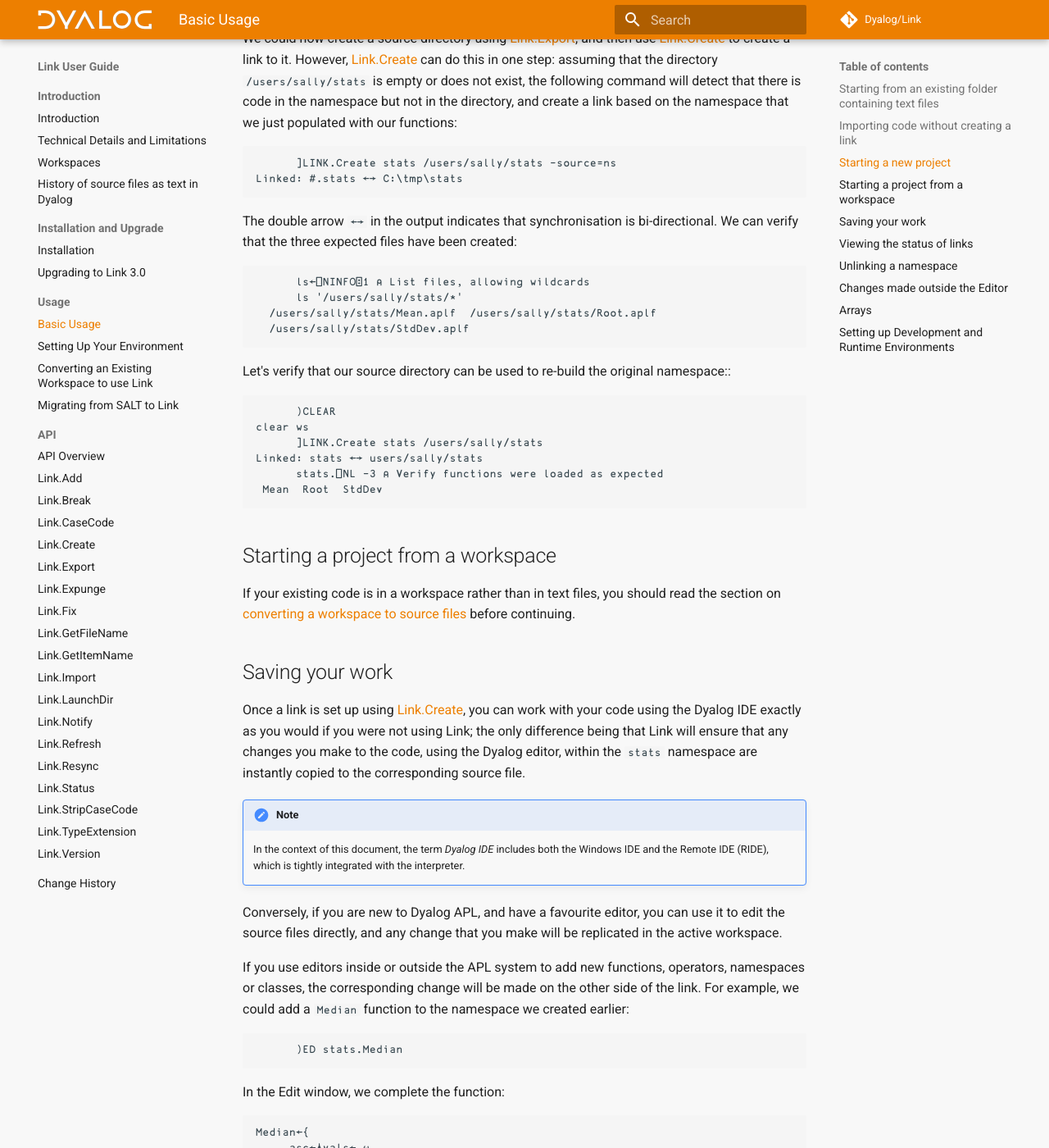
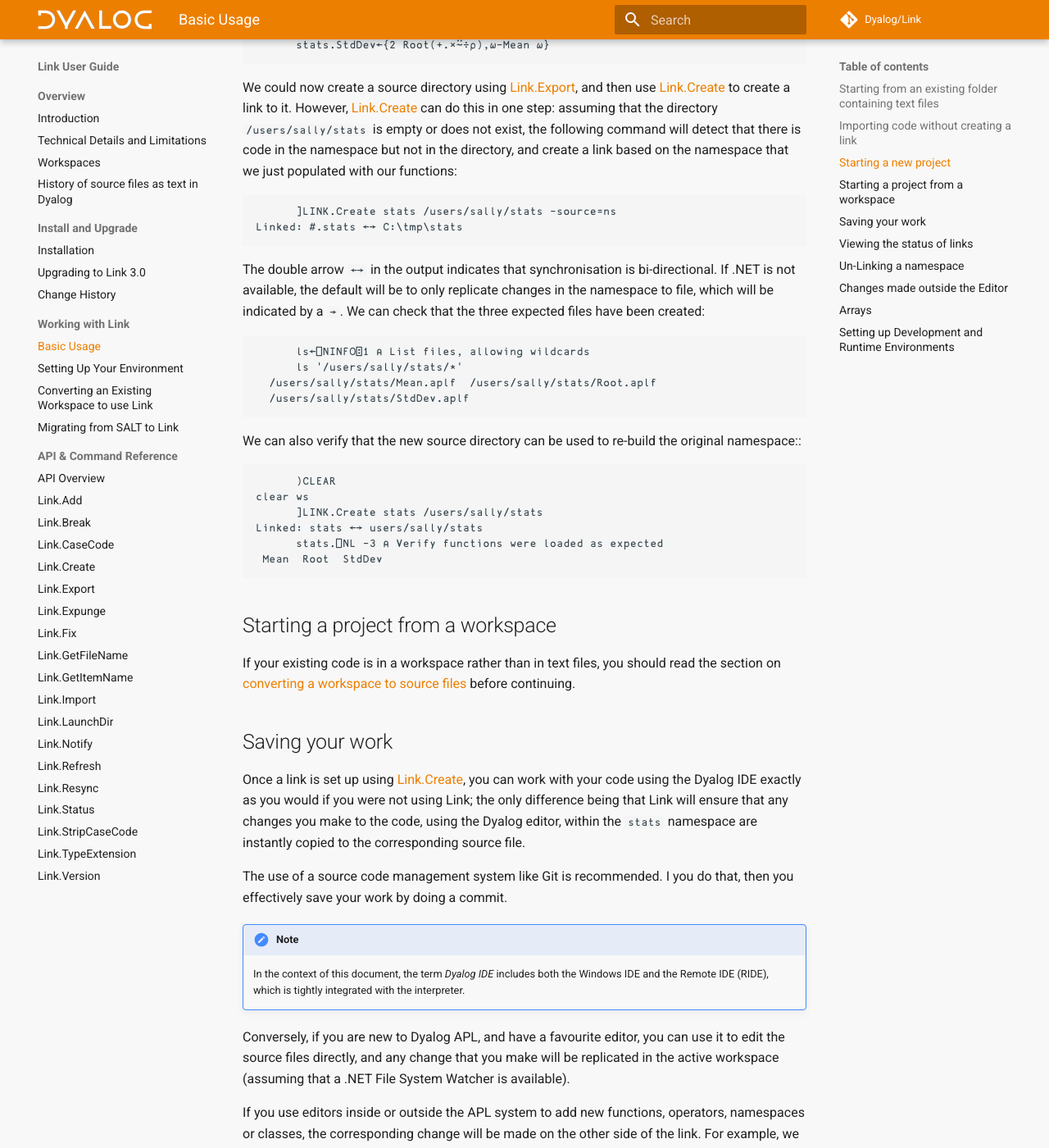
Before and after one commit to Dyalog/link, an MkDocs documentation site: the page built from docs/Usage/index.md, in a window 1280 px wide and 1400 px high, scrolled down 1375 px. Shown: the whole window at 82% size. Built offline with MkDocs 1.6.1 and Material for MkDocs 9.7.7, drawn with Linux system fonts in a browser that asks for light colours; comment, search, counter and statistics services are not loaded; some of the changed text lies outside the part shown.

Commit message:
More doc tweaks

````diff
--- a/docs/Usage/index.md
+++ b/docs/Usage/index.md
@@ -16,7 +16,11 @@
 ```
 
 ## Importing code without creating a link
-Sometimes you want to experiment and make modifications to your code without saving those changes. Use [Link.Import](../API/Link.Import.md) to bring code from text source files into the active workspace without creating a link. The syntax of Import is almost identical to Create, the important difference being that changes to code in the workspace or in source files are not tracked or acted upon following an Import.
+Sometimes you want to experiment and make modifications to your code without saving those changes. Use [Link.Import](../API/Link.Import.md) to bring code from text source files into the active workspace without creating a link. The syntax of Import is almost identical to Create. The important difference being that changes to code in the workspace or in source files are not tracked or acted upon following an Import. For example:
+
+```apl
+      ]LINK.Import myapp /users/sally/myapp
+```
 
 ## Starting a new project
 If you are starting a completely new project, create either a namespace in the active workspace or a folder on the file system (or both), and use [Link.Create](../API/Link.Create.md), naming the namespace and the folder, as in the example at the start of this page.
@@ -38,7 +42,7 @@
       ]LINK.Create stats /users/sally/stats -source=ns
 Linked: #.stats ←→ C:\tmp\stats
 ```
-The double arrow `←→` in the output indicates that synchronisation is bi-directional. We can verify that the three expected files have been created:
+The double arrow `←→` in the output indicates that synchronisation is bi-directional. If .NET is not available, the default will be to only replicate changes in the namespace to file, which will be indicated by a `→`. We can check that the three expected files have been created:
 
 ```apl
       ls←⎕NINFO⍠1 ⍝ List files, allowing wildcards
@@ -46,7 +50,7 @@
   /users/sally/stats/Mean.aplf  /users/sally/stats/Root.aplf
   /users/sally/stats/StdDev.aplf
 ```
-Let's verify that our source directory can be used to re-build the original namespace::
+We can also verify that the new source directory can be used to re-build the original namespace::
 
 ```apl
       )CLEAR
@@ -64,10 +68,12 @@
 ## Saving your work
 Once a link is set up using [Link.Create](../API/Link.Create.md), you can work with your code using the Dyalog IDE exactly as you would if you were not using Link; the only difference being that Link will ensure that any changes you make to the code, using the Dyalog editor, within the `stats` namespace are instantly copied to the corresponding source file.
 
+The use of a source code management system like Git is recommended. I you do that, then you effectively save your work by doing a commit.
+
 !!! Note
 	In the context of this document, the term *Dyalog IDE* includes both the Windows IDE and the Remote IDE (RIDE), which is tightly integrated with the interpreter.
 
-Conversely, if you are new to Dyalog APL, and have a favourite editor, you can use it to edit the source files directly, and any change that you make will be replicated in the active workspace.
+Conversely, if you are new to Dyalog APL, and have a favourite editor, you can use it to edit the source files directly, and any change that you make will be replicated in the active workspace (assuming that a .NET File System Watcher is available).
 
 If you use editors inside or outside the APL system to add new functions, operators, namespaces or classes,  the corresponding change will be made on the other side of the link. For example, we could add a `Median` function to the namespace we created earlier:
 
@@ -102,7 +108,7 @@
  #.stats    /users/sally/stats       4
 ```
 
-## Unlinking a namespace
+## Un-Linking a namespace
 To continue using code in the active workspace without the risk of updating text source files or picking up changes made using external editors, use [Link.Break](../API/Link.Break.md).
 
 Clearing the workspace, for example using `)CLEAR`, or exiting Dyalog, for example with `)OFF`, will also break all links in the active workspace.
--- a/mkdocs.yml
+++ b/mkdocs.yml
@@ -2,23 +2,24 @@
 repo_url: https://github.com/dyalog/link
 repo_name: Dyalog/Link
 nav:
-  - Introduction:
+  - Overview:
     - index.md
     - Discussion/TechDetails.md
     - Discussion/Workspaces.md
     - Discussion/History.md
 
-  - Installation and Upgrade:
+  - Install and Upgrade:
     - Usage/Installation.md
     - Upgradeto30.md
+    - ChangeHistory.md
 
-  - Usage:
+  - Working with Link:
     - Usage/index.md
     - Usage/Setup.md
     - Usage/WStoLink.md
     - Usage/SALTtoLink.md
 
-  - API:
+  - API & Command Reference:
     - API/index.md
     - API/Link.Add.md
     - API/Link.Break.md
@@ -39,8 +40,6 @@
     - API/Link.TypeExtension.md
     - API/Link.Version.md
 
-  - ChangeHistory.md
-
 theme:
   favicon: 'img/favicon-32.png'
   logo: 'img/dyalog-white.svg'
````
Also changed, not shown: docs/index.md (+1 -1 lines).
